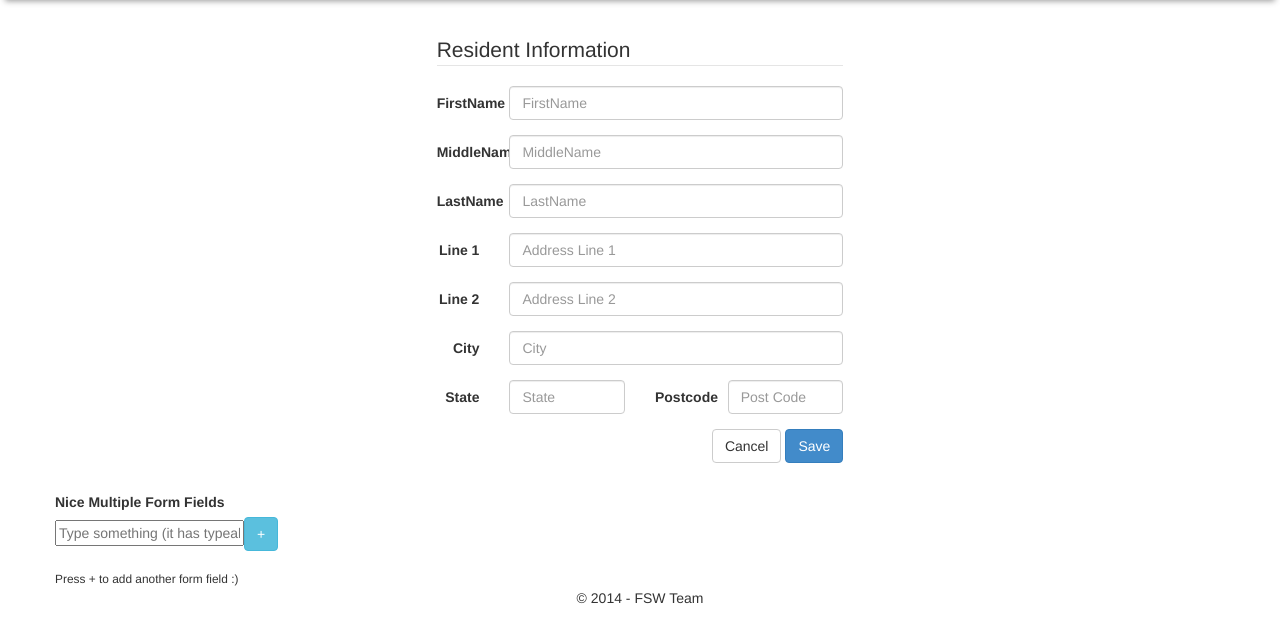
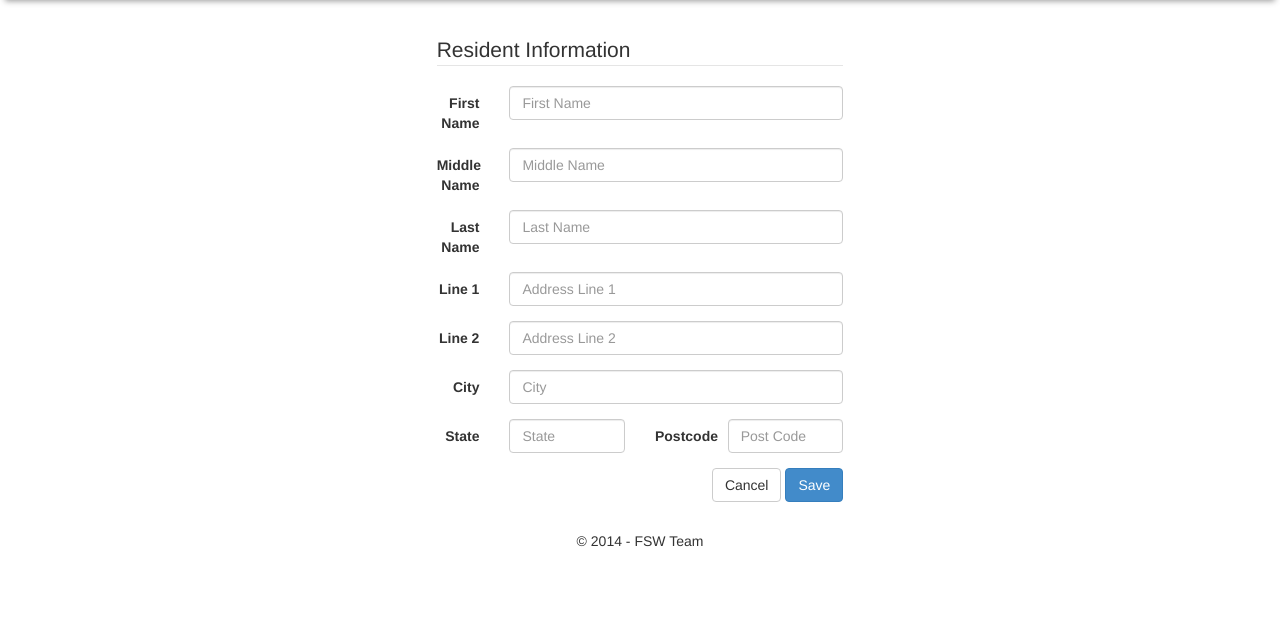
Before and after one commit to rcabral90/fswproject-webapp, a Django app: template templates/add_user.html in a window 1280 px wide. Shown: the part 40-683 px from the top of the page. Run offline with Django 3.2, Linux system fonts and the light colour scheme; the template is opened without the code that fills it, so the values that code supplies are empty; parts of the project's set-up code (start-up, migrations or seed data) failed here and were passed over; some libraries are stand-ins or nearby versions.

Commit message:
making some changes

```diff
--- a/templates/add_user.html
+++ b/templates/add_user.html
@@ -12,25 +12,25 @@
 
  		  <!-- Text input-->
           <div class="form-group">
-            <label class="col-sm-2 control-label" for="textinput">FirstName</label>
+            <label class="col-sm-2 control-label" for="textinput">First Name</label>
             <div class="col-sm-10">
-              <input type="text" placeholder="FirstName" class="form-control">
+              <input type="text" id="First_Name" placeholder="First Name" class="form-control">
             </div>
           </div>
 
           <!-- Text input-->
           <div class="form-group">
-            <label class="col-sm-2 control-label" for="textinput">MiddleName</label>
+            <label class="col-sm-2 control-label" for="textinput">Middle Name</label>
             <div class="col-sm-10">
-              <input type="text" placeholder="MiddleName" class="form-control">
+              <input type="text" id="Middle_Name" placeholder="Middle Name" class="form-control">
             </div>
           </div>
 
 		  <!-- Text input-->
           <div class="form-group">
-            <label class="col-sm-2 control-label" for="textinput">LastName</label>
+            <label class="col-sm-2 control-label" for="textinput">Last Name</label>
             <div class="col-sm-10">
-              <input type="text" placeholder="LastName" class="form-control">
+              <input type="text" id="Last_Name" placeholder="Last Name" class="form-control">
             </div>
           </div>
 
@@ -38,7 +38,7 @@
           <div class="form-group">
             <label class="col-sm-2 control-label" for="textinput">Line 1</label>
             <div class="col-sm-10">
-              <input type="text" placeholder="Address Line 1" class="form-control">
+              <input type="text" id="Address1" placeholder="Address Line 1" class="form-control">
             </div>
           </div>
 
@@ -46,7 +46,7 @@
           <div class="form-group">
             <label class="col-sm-2 control-label" for="textinput">Line 2</label>
             <div class="col-sm-10">
-              <input type="text" placeholder="Address Line 2" class="form-control">
+              <input type="text" id="Address2" placeholder="Address Line 2" class="form-control">
             </div>
           </div>
 
@@ -54,7 +54,7 @@
           <div class="form-group">
             <label class="col-sm-2 control-label" for="textinput">City</label>
             <div class="col-sm-10">
-              <input type="text" placeholder="City" class="form-control">
+              <input type="text" id="City" placeholder="City" class="form-control">
             </div>
           </div>
 
@@ -62,12 +62,12 @@
           <div class="form-group">
             <label class="col-sm-2 control-label" for="textinput">State</label>
             <div class="col-sm-4">
-              <input type="text" placeholder="State" class="form-control">
+              <input type="text" id="State" placeholder="State" class="form-control">
             </div>
 
             <label class="col-sm-2 control-label" for="textinput">Postcode</label>
             <div class="col-sm-4">
-              <input type="text" placeholder="Post Code" class="form-control">
+              <input type="text" id="Postcode" placeholder="Post Code" class="form-control">
             </div>
           </div>
 
@@ -87,21 +87,5 @@
 </div><!-- /.row -->
 
 
-<div class="container">
-	<div class="row">
-		<input type="hidden" name="count" value="1" />
-        <div class="control-group" id="fields">
-            <label class="control-label" for="field1">Nice Multiple Form Fields</label>
-            <div class="controls" id="profs">
-                <div class="input-append">
-                    <input autocomplete="off" class="span3" id="field1" name="prof1" type="text" placeholder="Type something (it has typeahead too)" data-provide="typeahead" data-items="8" data-source='["Aardvark","Beatlejuice","Capricorn","Deathmaul","Epic"]'/><button id="b1" class="btn btn-info add-more" type="button">+</button>
-                </div>
-            <br>
-            <small>Press + to add another form field :)</small>
-            </div>
-        </div>
-	</div>
-</div>
-
 
 {% endblock %}
```
